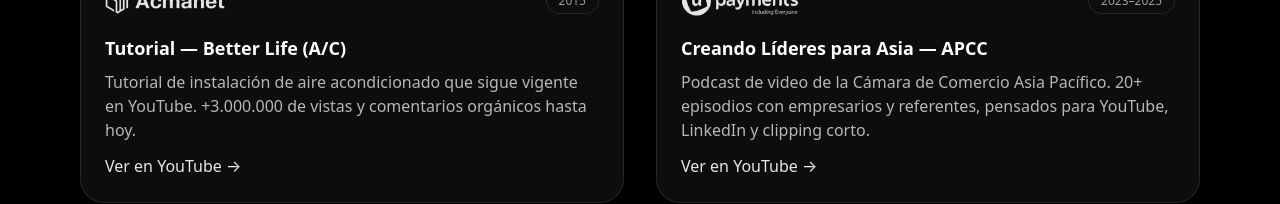
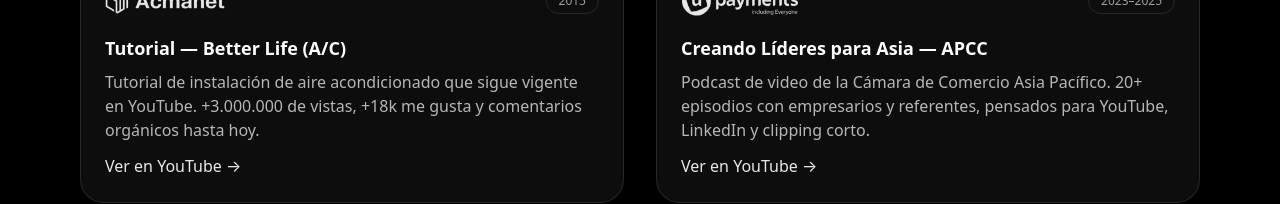
Before and after one commit to TronxGroup/Dekaelo-Media, a Next.js app: page /portafolio in a window 1280 px wide. Shown: the part 1843-2047 px from the top of the page. Built offline with nearby package versions, Linux system fonts and the light colour scheme.

Commit message:
Update page.tsx

```diff
--- a/app/portafolio/page.tsx
+++ b/app/portafolio/page.tsx
@@ -50,10 +50,10 @@ const projects: Project[] = [
   },
   {
     title: 'Tutorial — Better Life (A/C)',
-    youtube: 'https://www.youtube.com/embed/uul8LNP6BbQ?rel=0', // REEMPLAZAR
+    youtube: 'https://www.youtube.com/embed/f7BpYpTSPLk?rel=0', // REEMPLAZAR
     logo: '/logo_4.png', // REEMPLAZAR
     year: '2015',
-    desc: 'Tutorial de instalación de aire acondicionado que sigue vigente en YouTube. +3.000.000 de vistas y comentarios orgánicos hasta hoy.',
+    desc: 'Tutorial de instalación de aire acondicionado que sigue vigente en YouTube. +3.000.000 de vistas, +18k me gusta y comentarios orgánicos hasta hoy.',
     link: 'https://www.youtube.com/watch?v=uul8LNP6BbQ',
   },
   {
```
